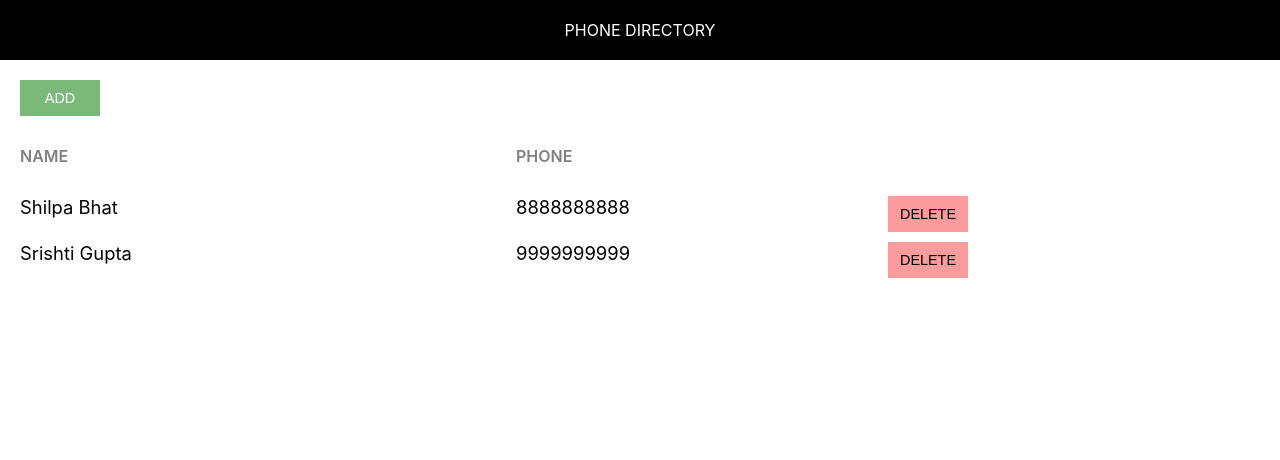
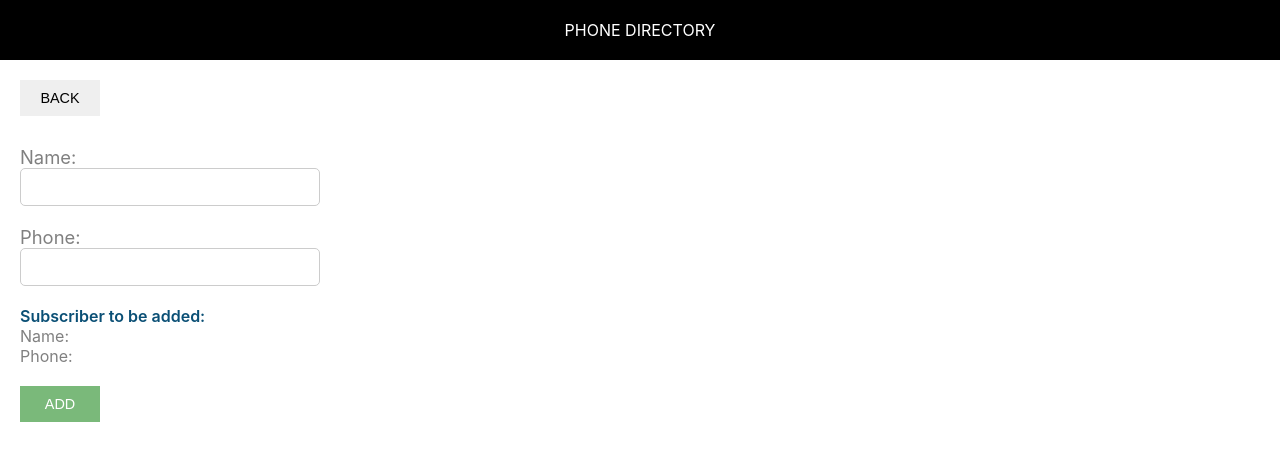
Before and after one commit to pi-codes/phone-directory, a React (Create React App) app: page / in a window 1280 px wide. Shown: the top 460 px of the page. Built offline with nearby package versions, Linux system fonts and the light colour scheme.

Commit message:
AddSubscriber’ component

```diff
--- /dev/null
+++ b/src/AddSubscriber.css
@@ -0,0 +1,36 @@
+.subscriber-form {
+    margin-top: 30px;
+}
+
+.label-control {
+    color: #808080;
+    font-size: 1.15rem;
+    margin-right: 15px;
+}
+
+.input-control {
+    width: 300px;
+    min-width: 100px;
+    padding: 10px 15px;
+    display: inline-block;
+    border: 1px solid #ccc;
+    border-radius: 5px;
+    box-sizing: border-box;
+    font-size: 0.9rem;
+    outline: none;
+}
+
+.subscriber-info-container {
+    font-size: 1rem;
+    margin-right: 10px;
+    margin-bottom: 20px;
+}
+
+.subscriber-to-add-heading {
+    color: #0a4f75;
+    font-weight: 600;
+}
+
+.subscriber-info {
+    color: #808080;
+}
--- /dev/null
+++ b/src/AddSubscriber.js
@@ -0,0 +1,33 @@
+import React, { Component } from 'react';
+import Header from './Header';
+import './AddSubscriber.css';
+
+class AddSusbscriber extends Component {
+    render() {
+        return (
+            <div>
+                <Header heading="Add Subscriber" />
+                <div className="component-body-container">
+                    <button className="custom-btn">Back</button>
+
+                    <form className="subscriber-form">
+                        <label htmlFor="name" className="label-control">Name: </label><br/>
+                        <input id="name" type="text" className="input-control" name="name"/><br/><br/>
+                        <label htmlFor="phone" className="label-control">Phone: </label><br/>
+                        <input id="phone" type="text" className="input-control" name="phone"/><br/><br/>
+
+                        <div className="subscriber-info-container">
+                            <span className="subscriber-to-add-heading">Subscriber to be added: </span><br/>
+                            <span className="subscriber-info">Name: </span><br/>
+                            <span className="subscriber-info">Phone: </span><br/>
+                        </div>
+
+                        <button type="submit" className="custom-btn add-btn">Add</button>
+                    </form>
+                </div>
+            </div>
+        )
+    }
+}
+
+export default AddSusbscriber;
--- a/src/App.css
+++ b/src/App.css
@@ -1,23 +1,3 @@
-.component-body-container {
-    padding: 20px;
-}
-
-.custom-btn {
-    padding: 10px;
-    border: none;
-    margin-right: 10px;
-    text-transform: uppercase;
-    width: 80px;
-    font-size: 0.9rem;
-    cursor: pointer;
-    outline: none;
-}
-
-.add-btn {
-    background: #7ab97a;
-    color: #fff;
-}
-
 .grid-container {
     display: grid;
     grid-template-columns: 40% 30% auto;
--- /dev/null
+++ b/src/common/common.css
@@ -0,0 +1,19 @@
+.component-body-container {
+    padding: 20px;
+}
+
+.custom-btn {
+    padding: 10px;
+    border: none;
+    margin-right: 10px;
+    text-transform: uppercase;
+    width: 80px;
+    font-size: 0.9rem;
+    cursor: pointer;
+    outline: none;
+}
+
+.add-btn {
+    background: #7ab97a;
+    color: #fff;
+}
--- a/src/index.js
+++ b/src/index.js
@@ -3,15 +3,13 @@
 import './index.css';
 import App from './App';
 import reportWebVitals from './reportWebVitals';
+import registerServiceWorker from './registerServiceWorker';
+import AddSusbscriber from './AddSubscriber';
+import './common/common.css';
 
-ReactDOM.render(
-  <React.StrictMode>
-    <App />
-  </React.StrictMode>,
-  document.getElementById('root')
-);
+ReactDOM.render(<AddSusbscriber />, document.getElementById('root'));
 
 // If you want to start measuring performance in your app, pass a function
 // to log results (for example: reportWebVitals(console.log))
 // or send to an analytics endpoint. Learn more: https://bit.ly/CRA-vitals
-reportWebVitals();
+registerServiceWorker();
```
